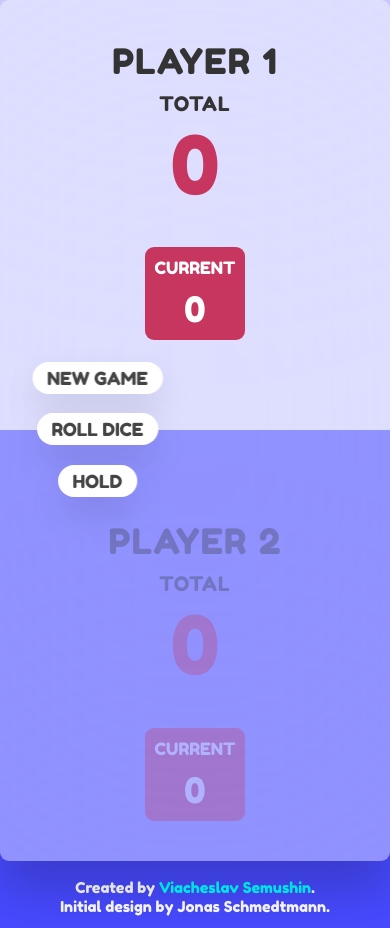
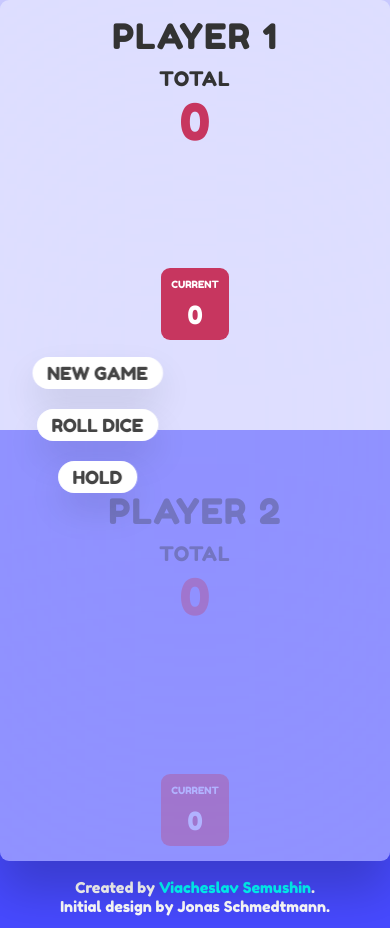
Before and after one commit to sla686/piggame, a plain HTML site: page index.html in a window 390 px wide. Drawn offline with Linux system fonts and the light colour scheme; a web font is replaced by a local one.

Commit message:
responsive adjustments

```diff
--- a/style.css
+++ b/style.css
@@ -266,6 +266,13 @@ footer p {
     font-size: 1.5rem;
   }
 
+  .current-label {
+    font-size: 1rem;
+  }
+  .current-score {
+    font-size: 2.5rem;
+  }
+
   .name {
     font-size: 3.5rem;
   }
@@ -275,12 +282,17 @@ footer p {
     padding: 1rem;
   }
 
+  .score {
+    font-size: 5rem;
+  }
+
   .player--0 {
-    padding-top: 4rem;
+    padding-top: 1.5rem;
   }
 
   .player--1 {
-    padding-bottom: 4rem;
+    padding-top: 6rem;
+    padding-bottom: 1.5rem;
   }
 
   .dice {
@@ -299,16 +311,16 @@ footer p {
 
   .btn--new {
     /* top: 37rem; */
-    top: 42%;
+    top: 41.5%;
   }
 
   .btn--roll {
     /* top: 42rem; */
-    top: 48%;
+    top: 47.5%;
   }
 
   .btn--hold {
     /* top: 47rem; */
-    top: 54%;
+    top: 53.5%;
   }
 }
```
